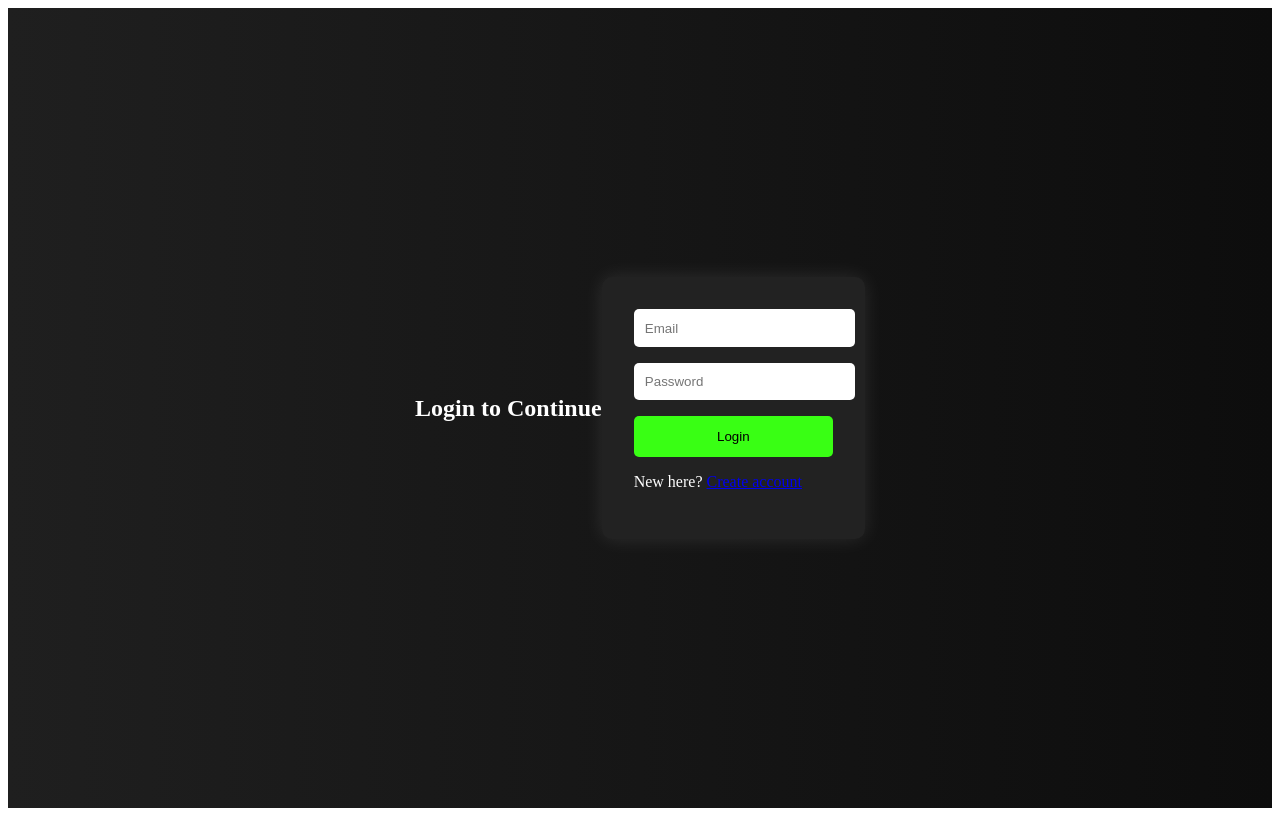
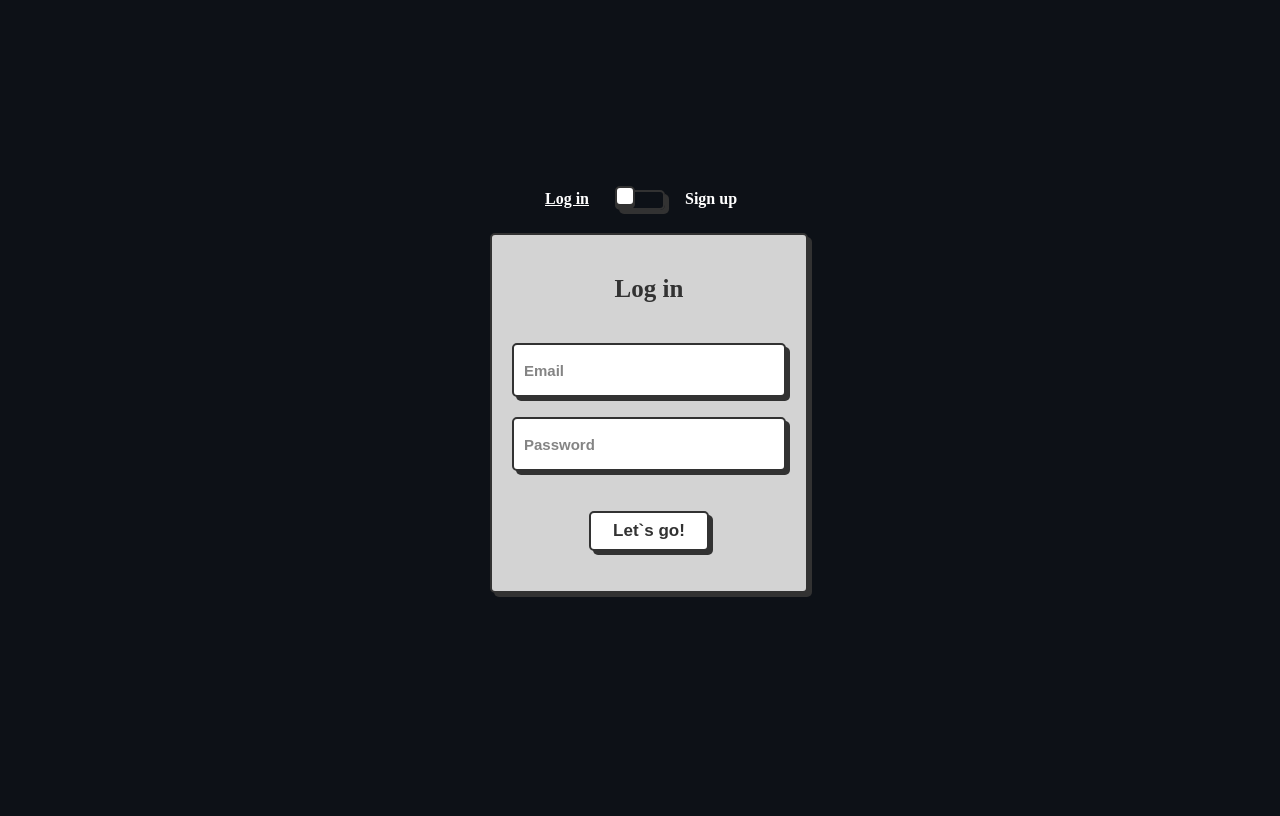
Before and after one commit to Deep2117/blog, a plain HTML site: page login.html in a window 1280 px wide. Drawn offline with Linux system fonts and the light colour scheme.

Commit message:
login text colour,explore text colour,login page change

```diff
--- a/login.css
+++ b/login.css
@@ -1,33 +1,242 @@
-.login-page {
+/* From Uiverse.io by andrew-demchenk0 */
+.wrapper {
+  --input-focus: #2d8cf0;
+  --font-color: #323232;
+  --font-color-sub: #666;
+  --bg-color: #fff;
+  --bg-color-alt: #666;
+  --main-color: #323232;
+    /* display: flex; */
+    /* flex-direction: column; */
+    /* align-items: center; */
+}
+/* switch card */
+.switch {
+  transform: translateY(-200px);
+  position: relative;
+  display: flex;
+  flex-direction: column;
+  justify-content: center;
+  align-items: center;
+  gap: 30px;
+  width: 50px;
+  height: 20px;
+}
+
+.card-side::before {
+  position: absolute;
+  content: 'Log in';
+  left: -70px;
+  top: 0;
+  width: 100px;
+  text-decoration: underline;
+  color: white;
+  font-weight: 600;
+}
+
+.card-side::after {
+  position: absolute;
+  content: 'Sign up';
+  left: 70px;
+  top: 0;
+  width: 100px;
+  text-decoration: none;
+  color: white;
+  font-weight: 600;
+}
+
+.toggle {
+  opacity: 0;
+  width: 0;
+  height: 0;
+}
+
+.slider {
+  box-sizing: border-box;
+  border-radius: 5px;
+  border: 2px solid var(--main-color);
+  box-shadow: 4px 4px var(--main-color);
+  position: absolute;
+  cursor: pointer;
+  top: 0;
+  left: 0;
+  right: 0;
+  bottom: 0;
+  background-color: var(--bg-colorcolor);
+  transition: 0.3s;
+}
+
+.slider:before {
+  box-sizing: border-box;
+  position: absolute;
+  content: "";
+  height: 20px;
+  width: 20px;
+  border: 2px solid var(--main-color);
+  border-radius: 5px;
+  left: -2px;
+  bottom: 2px;
+  background-color: var(--bg-color);
+  box-shadow: 0 3px 0 var(--main-color);
+  transition: 0.3s;
+}
+
+.toggle:checked + .slider {
+  background-color: var(--input-focus);
+}
+
+.toggle:checked + .slider:before {
+  transform: translateX(30px);
+}
+
+.toggle:checked ~ .card-side:before {
+  text-decoration: none;
+}
+
+.toggle:checked ~ .card-side:after {
+  text-decoration: underline;
+}
+
+/* card */
+
+.flip-card__inner {
+  width: 300px;
+  height: 350px;
+  position: relative;
+  background-color: transparent;
+  perspective: 1000px;
+    /* width: 100%;
+    height: 100%; */
+  text-align: center;
+  transition: transform 0.8s;
+  transform-style: preserve-3d;
+}
+
+.toggle:checked ~ .flip-card__inner {
+  transform: rotateY(180deg);
+}
+
+.toggle:checked ~ .flip-card__front {
+  box-shadow: none;
+}
+
+.flip-card__front, .flip-card__back {
+  padding: 20px;
+  position: absolute;
+  display: flex;
+  flex-direction: column;
+  justify-content: center;
+  -webkit-backface-visibility: hidden;
+  backface-visibility: hidden;
+  background: lightgrey;
+  gap: 20px;
+  border-radius: 5px;
+  border: 2px solid var(--main-color);
+  box-shadow: 4px 4px var(--main-color);
+}
+
+.flip-card__back {
+  width: 100%;
+  transform: rotateY(180deg);
+}
+
+.flip-card__form {
+  display: flex;
+  flex-direction: column;
+  align-items: center;
+  gap: 20px;
+}
+
+.title {
+  margin: 20px 0 20px 0;
+  font-size: 25px;
+  font-weight: 900;
+  text-align: center;
+  color: var(--main-color);
+}
+
+.flip-card__input {
+  width: 250px;
+  height: 40px;
+  border-radius: 5px;
+  border: 2px solid var(--main-color);
+  background-color: var(--bg-color);
+  box-shadow: 4px 4px var(--main-color);
+  font-size: 15px;
+  font-weight: 600;
+  color: var(--font-color);
+  padding: 5px 10px;
+  outline: none;
+}
+
+.flip-card__input::placeholder {
+  color: var(--font-color-sub);
+  opacity: 0.8;
+}
+
+.flip-card__input:focus {
+  border: 2px solid var(--input-focus);
+}
+
+.flip-card__btn:active, .button-confirm:active {
+  box-shadow: 0px 0px var(--main-color);
+  transform: translate(3px, 3px);
+}
+
+.flip-card__btn {
+  margin: 20px 0 20px 0;
+  width: 120px;
+  height: 40px;
+  border-radius: 5px;
+  border: 2px solid var(--main-color);
+  background-color: var(--bg-color);
+  box-shadow: 4px 4px var(--main-color);
+  font-size: 17px;
+  font-weight: 600;
+  color: var(--font-color);
+  cursor: pointer;
+}
+
+/* Center the login box */
+body {
   display: flex;
   justify-content: center;
   align-items: center;
-  height: 100vh;
-  background: linear-gradient(to right, #1f1f1f, #0d0d0d);
-  color: white;
+  height: 100vh;  /* Full screen height */
+  background-color: #0d1117;  /* optional light background */
+  margin: 0;
 }
-form {
-  background: #222;
-  padding: 2rem;
-  border-radius: 10px;
-  box-shadow: 0 0 20px rgba(255,255,255,0.1);
+
+/* Style the login form box */
+.login-box {
+  background-color: #d3d3d3;
+  padding: 30px;
+  border-radius: 8px;
+  box-shadow: 0 4px 10px rgba(0,0,0,0.1);
+  text-align: center;
+  width: 300px;  /* optional: control form width */
 }
-input {
-  display: block;
+
+/* Input fields */
+.login-box input {
   width: 100%;
-  margin-bottom: 1rem;
-  padding: 0.7rem;
+  padding: 10px;
+  margin: 10px 0;
+  border: 1px solid #333;
+  border-radius: 4px;
+  font-size: 16px;
+}
+
+/* Button styling */
+.login-box button {
+  padding: 10px 20px;
+  background-color: #333;
+  color: #fff;
   border: none;
-  border-radius: 5px;
-}
-button {
-  width: 100%;
-  padding: 0.8rem;
-  background: #39ff14;
-  border: none;
-  border-radius: 5px;
+  border-radius: 4px;
   cursor: pointer;
 }
-button:hover {
-  background: #32e30f;
+
+.login-box button:hover {
+  background-color: #555;
 }
--- a/login.html
+++ b/login.html
@@ -1,21 +1,44 @@
 <!DOCTYPE html>
 <html lang="en">
+
 <head>
     <meta charset="UTF-8">
     <meta name="viewport" content="width=device-width, initial-scale=1.0">
     <title>Blog</title>
     <link rel="stylesheet" href="login.css">
 </head>
+
 <body>
-    <section class="login-page">
-  <h2>Login to Continue</h2>
-  <form>
-    <input type="email" placeholder="Email" required>
-    <input type="password" placeholder="Password" required>
-    <button type="submit">Login</button>
-    <p>New here? <a href="signup.html">Create account</a></p>
-  </form>
-</section>
+    <!-- From Uiverse.io by andrew-demchenk0 -->
+    <div class="wrapper">
+        <div class="card-switch">
+            <label class="switch">
+                <input type="checkbox" class="toggle">
+                <span class="slider"></span>
+                <span class="card-side"></span>
+                <div class="flip-card__inner">
+                    <div class="flip-card__front">
+                        <div class="title">Log in</div>
+                        <form class="flip-card__form" action="">
+                            <input class="flip-card__input" name="email" placeholder="Email" type="email">
+                            <input class="flip-card__input" name="password" placeholder="Password" type="password">
+                            <button class="flip-card__btn">Let`s go!</button>
+                        </form>
+                    </div>
+                    <div class="flip-card__back">
+                        <div class="title">Sign up</div>
+                        <form class="flip-card__form" action="">
+                            <input class="flip-card__input" placeholder="Name" type="name">
+                            <input class="flip-card__input" name="email" placeholder="Email" type="email">
+                            <input class="flip-card__input" name="password" placeholder="Password" type="password">
+                            <button class="flip-card__btn">Confirm!</button>
+                        </form>
+                    </div>
+                </div>
+            </label>
+        </div>
+    </div>
 
 </body>
+
 </html>
```
Also changed, not shown: index.html (+2 -2 lines), style.css (+8 -8 lines).
